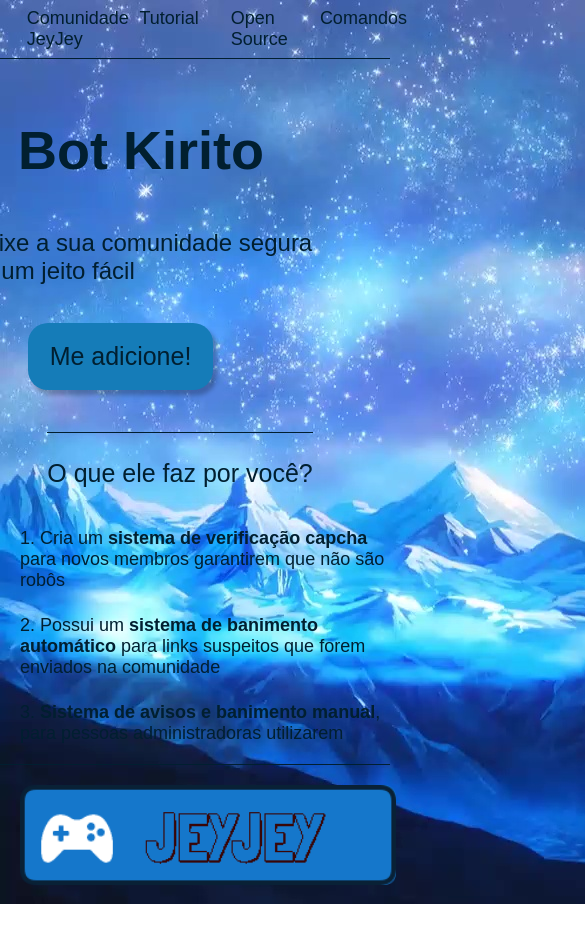
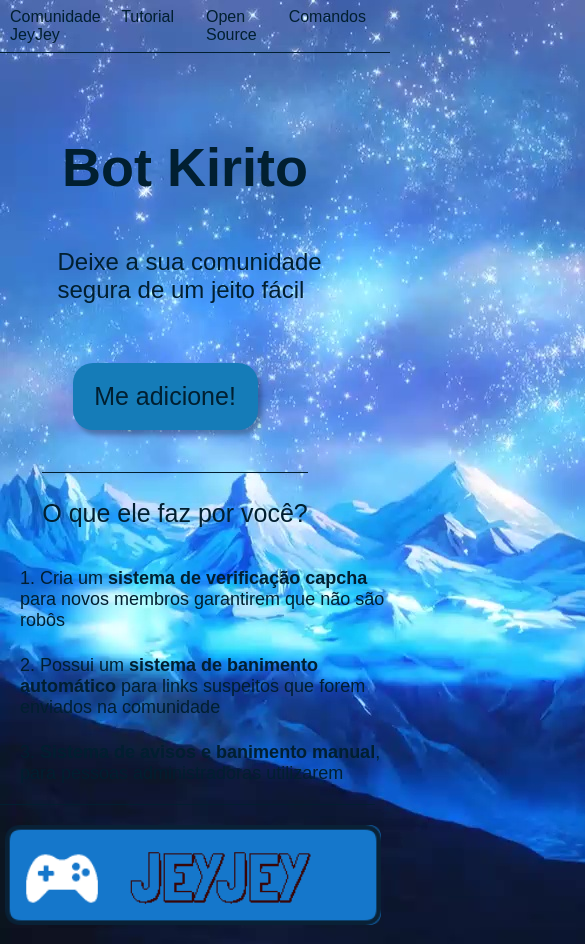
Before and after one commit to ryanciusjmak/lading-page-Bot-Kirito, a plain HTML site: page index.html in a window 390 px wide. Shown: the top 944 px of the page, 585 px wide, since content can reach past the window. Before the commit the page ends 904 px from the top, so only its background shows below. Drawn offline with Linux system fonts and the light colour scheme.

Commit message:
Update media.css

```diff
--- a/styles/media.css
+++ b/styles/media.css
@@ -1,7 +1,10 @@
-@media screen and (max-width: 760px){
+@media screen and (max-width: 1200px){
+    body {
+        overflow-x: hidden; /* Hide horizontal scrollbar */
+        }
 
     .cabecalho{
-        width: 100%
+        width: 350px
 
     }
 
@@ -10,15 +13,15 @@
     }
 
     .cabecalho-menu{
-        width: 90%;
+        width: 330px;
     }
 
     .cabecalho-menu-item{
-        width: 24%;
+        width:24%;
     }
 
     .conteudo-principal{
-    width: 190%;
+    width: 200%;
     }
 
     .conteudo-principal-imagem{
@@ -28,24 +31,25 @@
     .conteudo-principal-escrito-titulo{
         margin-left: 190px;
         margin-bottom: 100px;
+        padding: 23px;
 
     }
 
     .conteudo-principal-escrito-subtitulo{
         position: absolute;
-        left: 140px;
+        left: 210px;
         top: 110px;
     }
 
     .conteudo-principal-escrito-botão{
         margin: 100px;
-        margin-left: 200px;
+        margin-left: 250px;
         margin-top: 10px;
 
     }
 
     .conteudo-segundario-titulo{
-        right: 25px;
+        right: 30px;
         position: relative;
         margin-top: 10px;
     }
@@ -55,7 +59,6 @@
         top: -10px;
         margin-left: 20px;
         margin-top: 2px;
-
     }
 
     .rodape{
@@ -64,7 +67,65 @@
         position: relative;
         top: -90px;
         padding: 20px;
+        left: -15px;
+
     }
 
+    }
 
+@media (max-width: 500px){
+
+    .cabecalho-menu-item{
+        font-size: 16px;
     }
+
+    .conteudo-principal-escrito-titulo{
+        display: flex;
+        justify-content: center;
+}
+
+.conteudo-principal-escrito-subtitulo{
+    padding: 25px;
+}
+}
+
+@media (max-width: 1280px){
+    .conteudo-principal-escrito-titulo{
+    display: flex;
+    align-items: center;}
+
+    .conteudo-principal-imagem{
+    position: absolute;
+width: 310.13px;
+height: 309.31px;
+left: 880px;
+top: 121px;
+    }
+}
+
+@media (min-width: 800px) and (max-width: 1024px){
+
+    .cabecalho-menu-item{
+        margin-left: 70px;
+    }
+
+    .conteudo-principal{
+        margin-left: -150px;
+    }
+    }
+
+    @media (min-width: 688px) and (max-width: 1031px){
+
+        .cabecalho-menu-item{
+            margin-left: 60px;
+        }
+
+        .conteudo-principal-escrito-subtitulo{
+            margin-right: 290px;
+            margin-top: 40px;
+        }
+
+        .conteudo-principal-escrito-botão{
+            margin-right: 400px;
+        }
+    }
```
